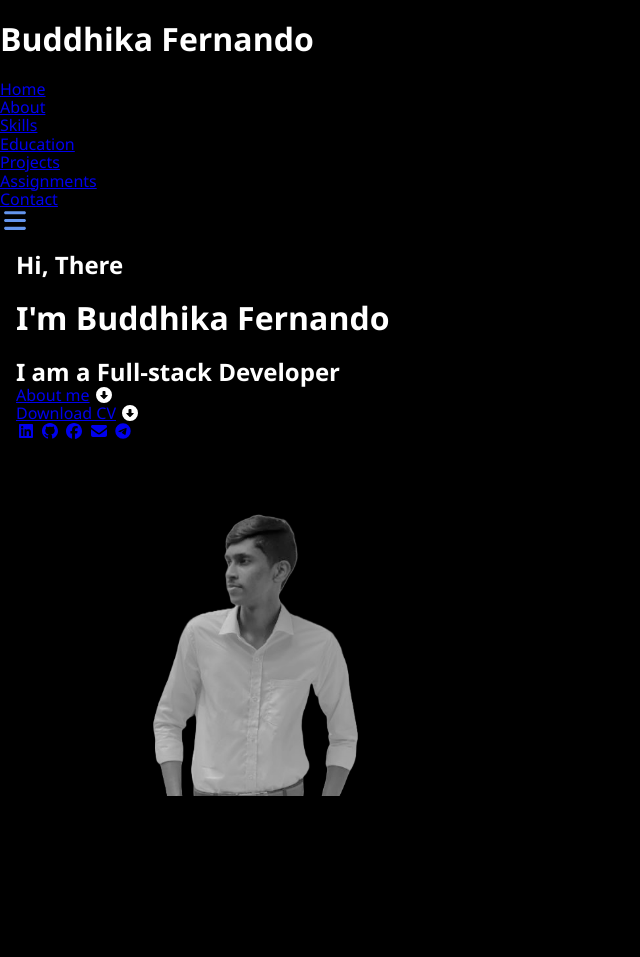
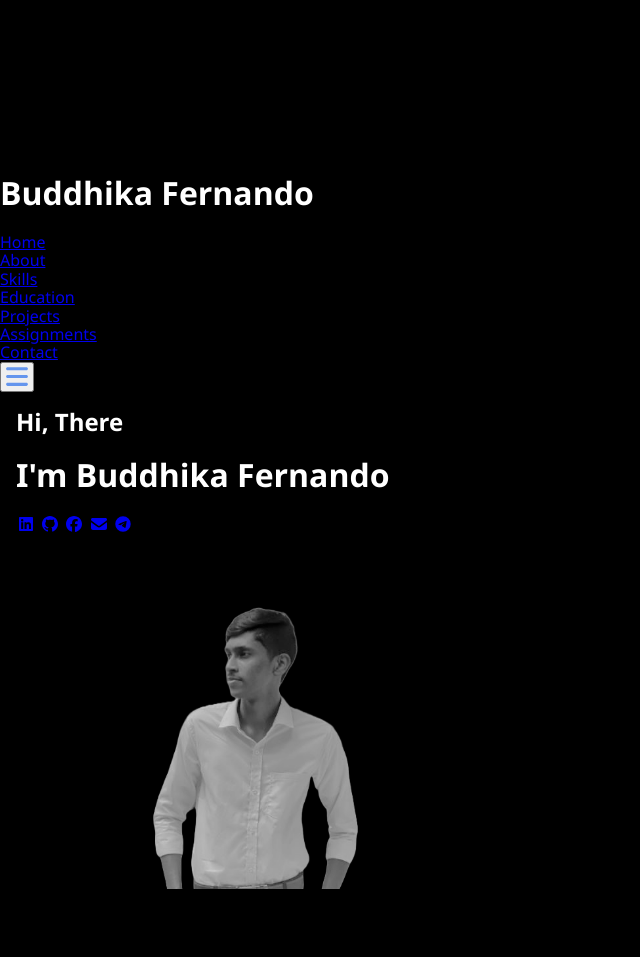
Before and after one commit to Alokafernando/Portfolio, a plain HTML site: page index.html in a window 1280 px wide. Shown: the top 957 px of the page, without its empty margins (0-640 px from the left). Drawn offline with Linux system fonts and the light colour scheme; files whose address does not match are found by name; a web font is replaced by a local one.

Commit message:
update project

```diff
--- a/index.html
+++ b/index.html
@@ -24,6 +24,9 @@
 </head>
 <body>
 
+<canvas id="stars"></canvas>
+
+
 <header id="nav-bar">
 
     <div id="logo">
@@ -44,7 +47,7 @@
         </nav>
     </div>
 
-    <i id="nav-btn" class="fa-solid fa-bars fa-flip-horizontal" style="color: cornflowerblue; height: 25px; width: 30px"></i>
+    <button><i id="nav-btn" class="fa-solid fa-bars fa-flip-horizontal" style="color: cornflowerblue; height: 25px; width: 30px"></i></button>
 
 </header>
 
@@ -55,17 +58,7 @@
         <div class="hero-details">
             <h2 id="line-01">Hi, There</h2>
             <h1 id="line-02">I'm <span id="my-name">Buddhika Fernando</span></h1>
-            <h2 id="line-03">I am a <span id="work">Full-stack Developer</span></h2>
 
-            <div class="button">
-                <div id="button-1">
-                    <a href="#About">About me</a>
-                    <i class="fa-solid fa-circle-down" style="color: #ffffff;"></i>
-                </div>
-                <div id="button-2">
-                    <a href="resume.pdf" download>Download CV</a>
-                    <i class="fa-solid fa-circle-down" style="color: #ffffff;"></i>
-                </div>
         </div>
 
         <aside id="social-icons">
@@ -76,7 +69,7 @@
             <a href="mailto:buddhikafernando19@gmail.com"><i class="fas fa-envelope"></i></a>
             <a href="https://t.me/Alokafernando"><i class="fab fa-telegram"></i></a>
         </aside>
-        </div>
+
         <img class="hero-img" src="assets/images/img-1.png" alt="Profile Picture">
 
     </section>
--- a/styles/style.css
+++ b/styles/style.css
@@ -1,3 +1,4 @@
+
 *{
     font-family: 'Segoe UI', Arial, sans-serif;
     padding: 0;
```
Lines whose indentation alone changed are shown as unchanged.
